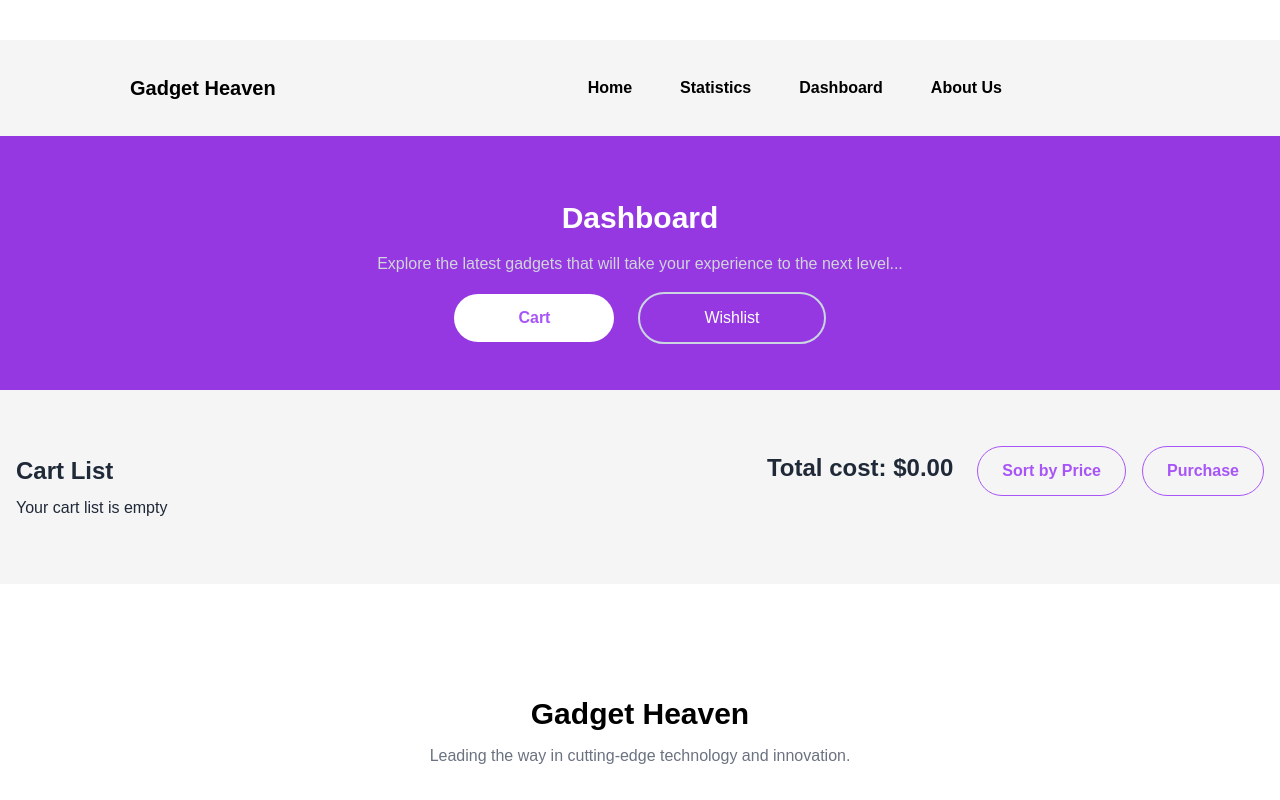
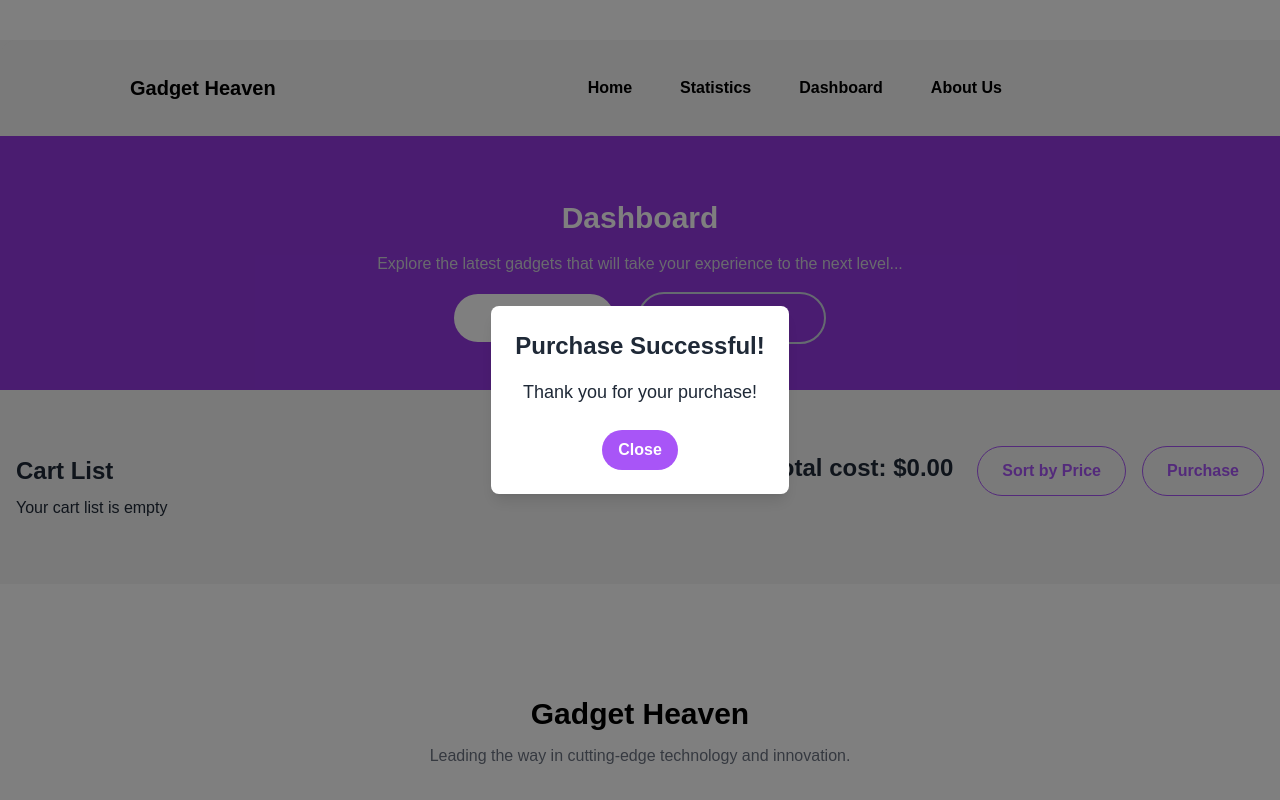
Before and after one commit to shofiq18/gadget-heaven, a React (Vite) app: page /dashboard in a window 1280 px wide. Both pictures are taken after a click on the button "Purchase". Shown: the top 800 px of the page. Built offline with nearby package versions, Linux system fonts and the light colour scheme.

Commit message:
added parchase button function

```diff
--- a/src/components/Cart/Cart.jsx
+++ b/src/components/Cart/Cart.jsx
@@ -1,13 +1,14 @@
-
-
 import React, { useState, useEffect } from "react";
 import { MdDelete } from "react-icons/md";
+import toast from "react-hot-toast";
+import { useNavigate } from "react-router-dom";
 
-const Cart = ({ cartList, cartDelete }) => {
-    // State to manage the sorted list of cart items
+const Cart = ({ cartList, cartDelete, clearCart }) => {
+    const [showModal, setShowModal] = useState(false); // State to control modal visibility
     const [sortedCartList, setSortedCartList] = useState(cartList);
+    const navigate = useNavigate(); // Initialize navigate
 
-    // Calculate the total cost
+    // Calculate the total cost dynamically based on sortedCartList or cartList
     const totalCost = sortedCartList.reduce((total, gadget) => total + gadget.price, 0);
 
     // Effect to update sortedCartList whenever cartList changes
@@ -19,6 +20,17 @@ const Cart = ({ cartList, cartDelete }) => {
     const handleSortByPrice = () => {
         const sortedList = [...sortedCartList].sort((a, b) => b.price - a.price);
         setSortedCartList(sortedList);
+    };
+
+    const handlePurchase = () => {
+        clearCart(); // Clear the cart
+        setShowModal(true); // Show success modal
+        toast.success("Purchase successful!");
+    };
+
+    const closeModal = () => {
+        setShowModal(false);
+        navigate("/"); // Redirect to homepage without reloading
     };
 
     return (
@@ -33,7 +45,7 @@ const Cart = ({ cartList, cartDelete }) => {
                     >
                         Sort by Price
                     </button>
-                    <button className="text-purple-500 px-6 py-3 rounded-full border-purple-500 border font-semibold">Purchase</button>
+                    <button onClick={handlePurchase} className="text-purple-500 px-6 py-3 rounded-full border-purple-500 border font-semibold">Purchase</button>
                 </div>
             </div>
             {sortedCartList.length === 0 ? (
@@ -62,6 +74,21 @@ const Cart = ({ cartList, cartDelete }) => {
                     ))}
                 </div>
             )}
+
+            {showModal && (
+                <div className="fixed inset-0 flex items-center justify-center bg-black bg-opacity-50">
+                    <div className="bg-white p-6 rounded-lg shadow-lg text-center">
+                        <h2 className="text-2xl font-bold mb-4">Purchase Successful!</h2>
+                        <p className="text-lg">Thank you for your purchase!</p>
+                        <button
+                            onClick={closeModal}
+                            className="mt-6 px-4 py-2 bg-purple-500 text-white font-semibold rounded-full"
+                        >
+                            Close
+                        </button>
+                    </div>
+                </div>
+            )}
         </div>
     );
 };
--- a/src/components/Dashboard/Dashboard.jsx
+++ b/src/components/Dashboard/Dashboard.jsx
@@ -1,81 +1,10 @@
-// import { useEffect, useState } from "react";
-// import Cart from "../Cart/Cart";
-// import Wishlist from "../Wishlist/Wishlist";
-// import { useLoaderData } from "react-router-dom";
-// import { getStoredCartList } from "../../utility/addToDb";
-
-// const Dashboard = () => {
-//     const [cartList, setCartList] = useState([]);
-
-//     console.log(cartList);
-
-
-
-
-
-
-
-//     const [activeTab, setActiveTab] = useState("Tab1");
-
-//     const allGadgets = useLoaderData();
-
-
-//   useEffect(() => {
-
-//     const storedCartList = getStoredCartList();
-//     console.log("data>>>>>>>",storedCartList);
-//     setCartList(storedCartList)
-
-
-
-// }, [allGadgets]); // Added allGadgets to dependencies
-
-
-//     return (
-//         <div>
-//             <div className="bg-[#9538E2] py-8">
-//                 <div className=" max-w-7xl mx-auto  text-center h-[190px]  ">
-//                     <h3 className="text-3xl pt-8 mb-4 text-white font-bold">Dashboard</h3>
-//                     <p className="text-base text-gray-300">Explore the latest gadgets that will take your experience to the next level. From smart devices to <br /> the coolest accessories, we have it all!</p>
-//                     <div className="mt-4 ">
-//                         {/* Tab Buttons */}
-//                         <button
-//                             onClick={() => setActiveTab("Tab1")}
-//                             className={`py-3 px-16 rounded-full mr-6 focus:outline-none ${activeTab === "Tab1" ? "bg-white text-purple-500 font-bold" : "text-white border-2 border-slate-300"
-//                                 }`}
-//                         >
-//                             Cart
-//                         </button>
-//                         <button
-//                             onClick={() => setActiveTab("Tab2")}
-//                             className={`py-3 px-16 rounded-full focus:outline-none ${activeTab === "Tab2" ? "bg-white text-purple-500 font-bold" : "text-white border-2 border-slate-300"
-//                                 }`}
-//                         >
-//                             Wishlist
-//                         </button>
-//                     </div>
-//                 </div>
-//             </div>
-//             <div className="max-w-7xl mx-auto mt-10">
-//                 {/* Tab Content */}
-//                 <div className="mt-4 p-4  rounded-lg ">
-//                     {activeTab === "Tab1" &&  <Cart cartList={cartList}  />}
-//                     {activeTab === "Tab2" &&  <Wishlist cartList={cartList}  />}
-//                 </div>
-//             </div>
-//         </div>
-//     );
-
-// };
-
-// export default Dashboard;
 
 
 import { useEffect, useState } from "react";
 import Cart from "../Cart/Cart";
 import Wishlist from "../Wishlist/Wishlist";
 import { useLoaderData } from "react-router-dom";
-import { getStoredCartList, removeFromCartList } from "../../utility/addToDb"; // Assuming removeFromCartList is a function that removes item from local storage
+import { getStoredCartList, removeFromCartList, clearCart } from "../../utility/addToDb"; // Assuming removeFromCartList is a function that removes item from local storage
 import { toast } from "react-toastify";
 
 const Dashboard = () => {
@@ -114,7 +43,7 @@ const Dashboard = () => {
             </div>
             <div className="max-w-7xl mx-auto mt-10">
                 <div className="mt-4 p-4 rounded-lg">
-                    {activeTab === "Tab1" && <Cart cartList={cartList} cartDelete={cartDelete} />}
+                    {activeTab === "Tab1" && <Cart cartList={cartList} cartDelete={cartDelete} clearCart={clearCart}  />}
                     {activeTab === "Tab2" && <Wishlist cartList={cartList} />}
                 </div>
             </div>
--- a/src/components/NavBar/NavBar.jsx
+++ b/src/components/NavBar/NavBar.jsx
@@ -1,76 +1,17 @@
-// import { HiOutlineShoppingCart } from "react-icons/hi";
-// import { CiHeart } from "react-icons/ci";
-// import { Link, NavLink, useLocation } from "react-router-dom";
-// import { getStoredCartList } from "../../utility/addToDb";
 
-// const NavBar = () => {
-//     const location = useLocation();
-//     const isHomePage = location.pathname === '/';
-
-
-//     const storedCartList = getStoredCartList();
-//     console.log("data>>>>>>>",storedCartList);
-
-//     return (
-//        <div className={`w-[1540px] mx-auto mt-10 py-7 rounded-t-2xl ${isHomePage ? 'bg-[#9538E2] text-white' : 'bg-[#f5f5f5] text-black'}`}>
-//          <div className="max-w-7xl mx-auto flex justify-between items-center">
-//             <div>
-//                 <h3 className="text-xl font-bold">
-//                     Gadget Heaven
-//                 </h3>
-//             </div>
-//             <div>
-//                 <ul className="flex gap-12 text-base font-bold">
-//                     <li><NavLink to="/" className={isHomePage ? '' : 'text-black'}>Home</NavLink></li>
-//                     <li className={isHomePage ? '' : 'text-black'}>Statistics</li>
-//                     <li><Link to="/dashboard" className={isHomePage ? '' : 'text-black'}>Dashboard</Link></li>
-//                     <li><Link to="/about" className={isHomePage ? '' : 'text-black'}>About Us</Link></li>
-//                 </ul>
-//             </div>
-//             <div className="flex items-center text-2xl gap-4">
-//                 <div className={`w-10 h-10  ${isHomePage ? 'text-gray-500 bg-white' : 'text-black bg-gray-200'} flex items-center justify-center rounded-full`}>
-//                     <HiOutlineShoppingCart className="absolute" />
-//                     <h1 className=" relative ml-5 mb-8 text-green-700">{storedCartList?.length}</h1>
-//                 </div>
-//                 <div className={`w-10 h-10 ${isHomePage ? 'bg-white text-black' : 'bg-gray-200 text-black'} flex items-center justify-center rounded-full`}>
-//                     <CiHeart />
-//                 </div>
-//             </div>
-//         </div>
-//        </div>
-//     );
-// };
-
-// export default NavBar;
 
 
 
 import { HiOutlineShoppingCart } from "react-icons/hi";
 import { CiHeart } from "react-icons/ci";
 import { Link, NavLink, useLocation } from "react-router-dom";
-import { useEffect, useState } from "react";
-import { getStoredCartList } from "../../utility/addToDb";
 
 
 const NavBar = () => {
     const location = useLocation();
     const isHomePage = location.pathname === '/';
 
-    // State to store the cart list
-    const [storedCartList, setStoredCartList] = useState(getStoredCartList());
 
-    // Update storedCartList whenever `cartListUpdated` event fires
-    useEffect(() => {
-        const updateCartList = () => setStoredCartList(getStoredCartList());
-
-        // Listen for the custom event `cartListUpdated`
-        window.addEventListener("cartListUpdated", updateCartList);
-
-        // Cleanup the event listener on component unmount
-        return () => {
-            window.removeEventListener("cartListUpdated", updateCartList);
-        };
-    }, []);
 
     return (
         <div className={`w-[1540px] mx-auto mt-10 py-7 rounded-t-2xl ${isHomePage ? 'bg-[#9538E2] text-white' : 'bg-[#f5f5f5] text-black'}`}>
@@ -91,7 +32,7 @@ const NavBar = () => {
                 <div className="flex items-center text-2xl gap-4">
                     <div className={`w-10 h-10 ${isHomePage ? 'text-gray-500 bg-white' : 'text-black bg-gray-200'} flex items-center justify-center rounded-full`}>
                         <HiOutlineShoppingCart className="absolute" />
-                        <h1 className="relative ml-5 mb-8 text-green-700">{storedCartList.length}</h1>
+
                     </div>
                     <div className={`w-10 h-10 ${isHomePage ? 'bg-white text-black' : 'bg-gray-200 text-black'} flex items-center justify-center rounded-full`}>
                         <CiHeart />
--- a/src/utility/addToDb.js
+++ b/src/utility/addToDb.js
@@ -20,6 +20,15 @@ const addToStoredCartList = (id) => {
 }
 
 export {addToStoredCartList}
+
+
+
+// Function to clear the entire cart list in local storage
+export const clearCart = () => {
+    localStorage.removeItem("cart-list"); // Remove the cart list from localStorage
+    window.dispatchEvent(new Event("cartListUpdated")); // Dispatch event to notify of update
+};
+
 
 
 
```
